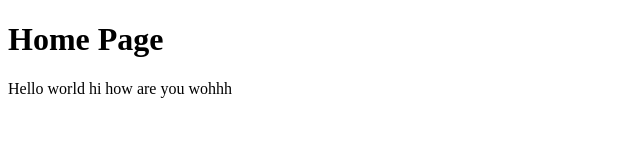
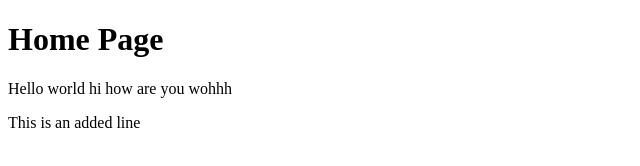
Before and after one commit to jpquense/daily-dose, a website: page views/index.html in a window 1280 px wide. Shown: the whole page, without its empty margins (0-640 px from the left). Drawn offline with Linux system fonts and the light colour scheme.

Commit message:
test change

```diff
--- a/views/index.html
+++ b/views/index.html
@@ -9,5 +9,6 @@
     <body>
         <h1>Home Page</h1>
         <p>Hello world hi how are you wohhh</p>
+        <p>This is an added line</p>
     </body>
 </html>
```
